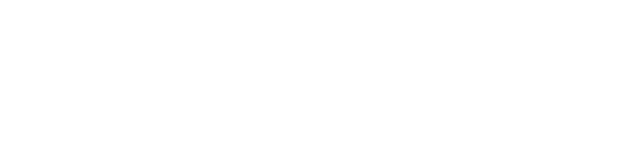
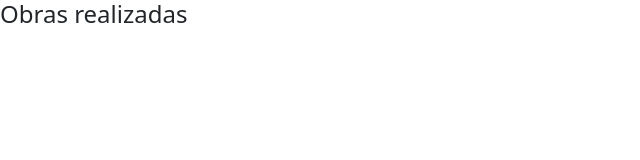
Before and after one commit to Lucas-Gualberto94/Gualberto-construcoes, a plain HTML site: page index.html in a window 1280 px wide. Shown: the whole page, without its empty margins (0-640 px from the left). Drawn offline with nearby package versions, Linux system fonts and the light colour scheme.

Commit message:
inciando galeria

```diff
--- a/index.html
+++ b/index.html
@@ -19,7 +19,17 @@
 
     <body>
 
+        <div> <!-- div da galeria -->
 
+            <div> <!-- inicio cabeçalho galeria -->
+
+                <h4>Obras realizadas</h4>
+
+            </div> <!-- fim cabeçalho galeria -->
+
+
+
+        </div>
 
 
 
```
